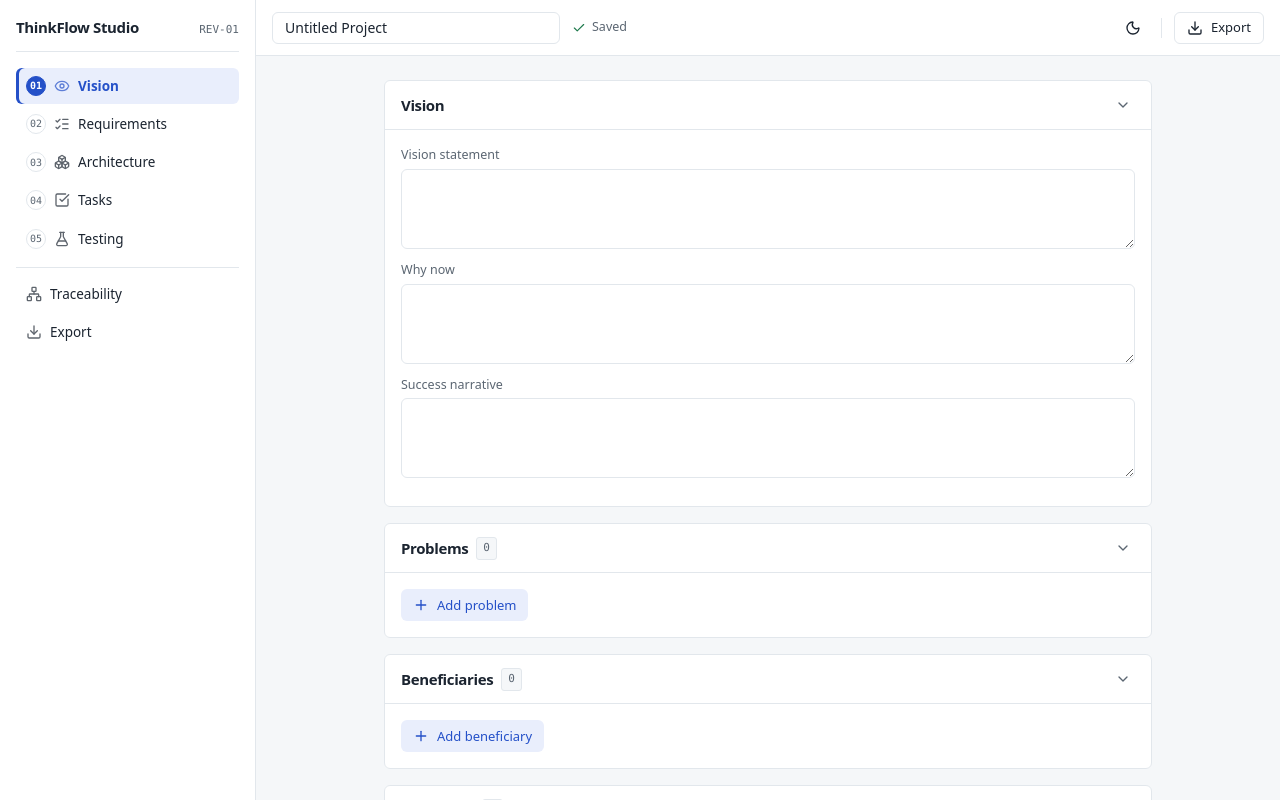
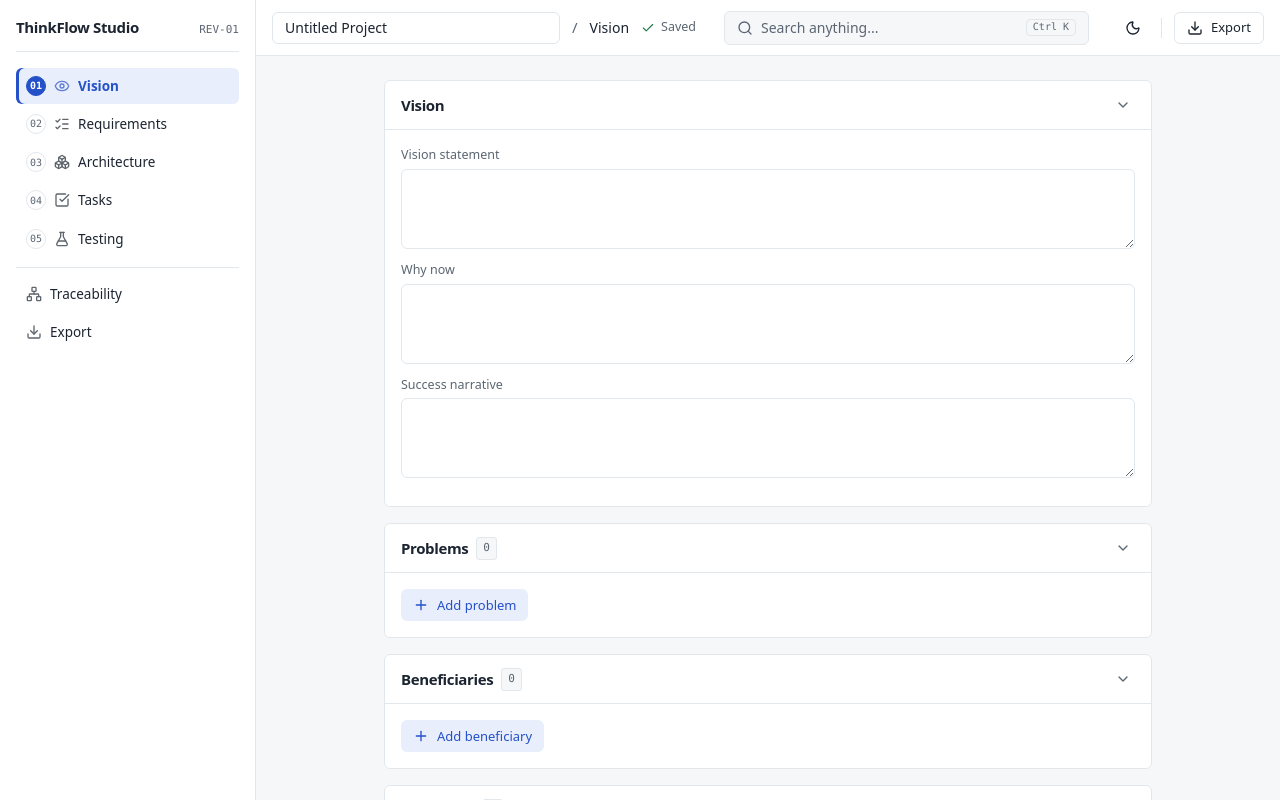
Before and after one commit to WaseemAbbaspk/ThinkFlow, a React (Vite) app in the folder app/: page / in a window 1280 px wide. Built offline with nearby package versions, Linux system fonts and the light colour scheme.

Commit message:
Add breadcrumb and command palette trigger to the top bar

```diff
--- a/app/src/components/AppShell.tsx
+++ b/app/src/components/AppShell.tsx
@@ -29,7 +29,7 @@ export function AppShell() {
         <Sidebar />
       </aside>
       <div className="flex min-w-0 flex-1 flex-col">
-        <TopBar saveState={saveState} />
+        <TopBar saveState={saveState} onOpenPalette={() => {}} />
         <main className="flex min-h-0 min-w-0 flex-1 flex-col overflow-y-auto p-6">
           <div
             className={cn(
--- a/app/src/components/TopBar.tsx
+++ b/app/src/components/TopBar.tsx
@@ -1,6 +1,7 @@
-import { Download, FileJson, FileArchive } from 'lucide-react';
+import { Download, FileJson, FileArchive, Search } from 'lucide-react';
 import { toast } from 'sonner';
 import { useProject } from '@/state/projectStore';
+import type { View } from '@/state/projectStore';
 import { renderAll } from '@/export/markdown';
 import { buildZip } from '@/export/zip';
 import { serialize } from '@/export/project';
@@ -15,6 +16,11 @@ import {
 } from '@/components/ui/dropdown-menu';
 import type { SaveState } from '@/state/useSaveStatus';
 
+const VIEW_LABELS: Record<View, string> = {
+  vision: 'Vision', requirements: 'Requirements', architecture: 'Architecture',
+  tasks: 'Tasks', testing: 'Testing', traceability: 'Traceability', export: 'Export',
+};
+
 function download(filename: string, blob: Blob) {
   const url = URL.createObjectURL(blob);
   const a = document.createElement('a');
@@ -24,7 +30,7 @@ function download(filename: string, blob: Blob) {
   URL.revokeObjectURL(url);
 }
 
-export function TopBar({ saveState }: { saveState: SaveState }) {
+export function TopBar({ saveState, onOpenPalette }: { saveState: SaveState; onOpenPalette: () => void }) {
   const { state, dispatch } = useProject();
 
   async function handleZip() {
@@ -54,8 +60,22 @@ export function TopBar({ saveState }: { saveState: SaveState }) {
         value={state.project.meta.name}
         onChange={e => dispatch({ type: 'PATCH_META', patch: { name: e.target.value } })}
       />
+      <span aria-hidden="true" className="text-muted-foreground">/</span>
+      <span className="shrink-0 text-sm font-medium">{VIEW_LABELS[state.view]}</span>
       <SaveStatus state={saveState} />
-      <div className="flex-1" />
+      <div className="flex flex-1 justify-center px-4">
+        <button
+          type="button"
+          onClick={onOpenPalette}
+          className="flex w-full max-w-sm items-center gap-2 rounded-[6px] border border-input bg-muted px-3 py-1.5 text-sm text-muted-foreground transition-colors hover:bg-accent"
+        >
+          <Search aria-hidden="true" className="size-4 shrink-0" />
+          <span className="flex-1 text-left">Search anything...</span>
+          <kbd aria-hidden="true" className="rounded-[4px] border border-border px-1.5 font-mono text-[10px]">
+            Ctrl K
+          </kbd>
+        </button>
+      </div>
       <ThemeToggle />
       <Separator orientation="vertical" className="h-5" />
       {/* Named "Export actions", not "Export" — App.integration.test.tsx resolves the sidebar's
```
Also changed, not shown: 1 other file (tests, documents, lock files or other folders).
